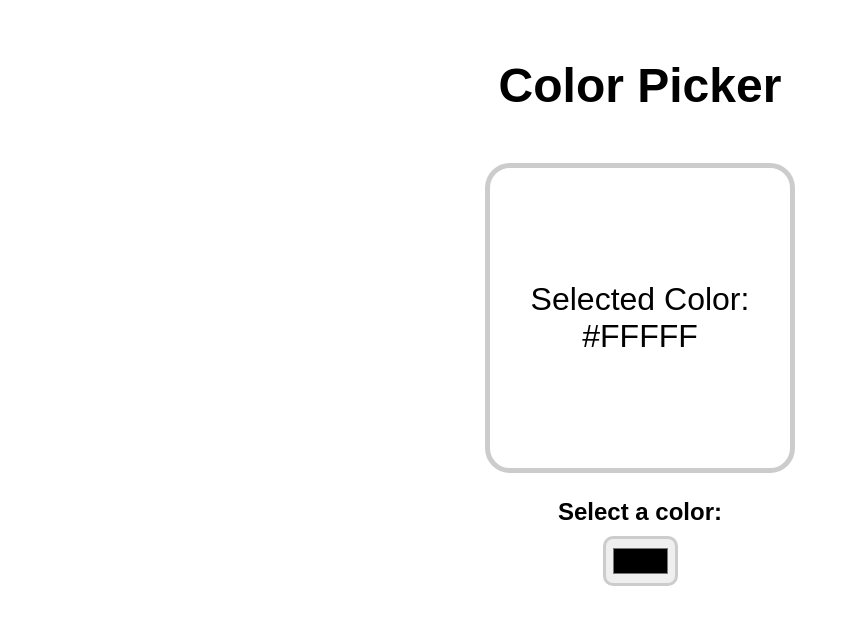
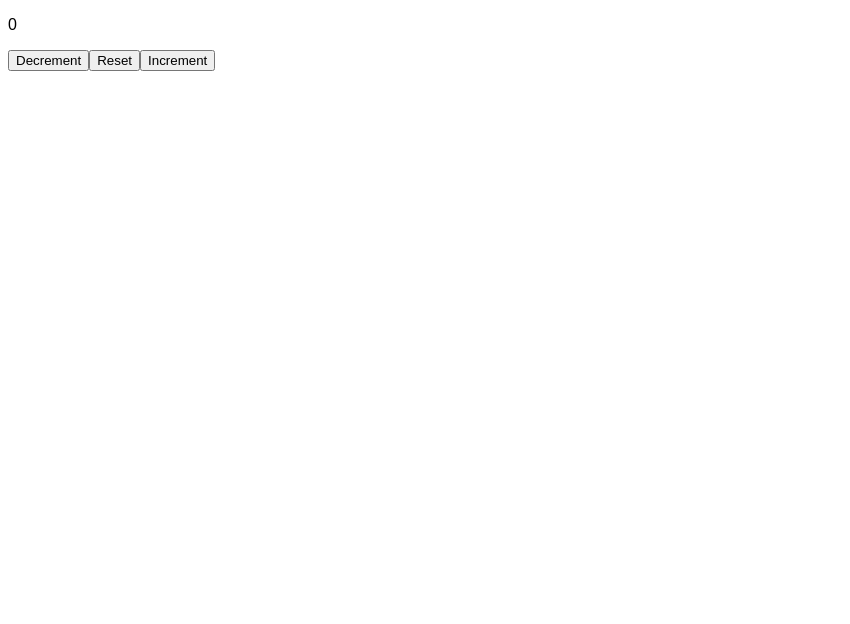
Before and after one commit to megumi-seki/react-full-course, a React (Vite) app: page / in a window 1280 px wide. Shown: the top 624 px of the page, without its empty margins (0-850 px from the left). Built offline with nearby package versions, Linux system fonts and the light colour scheme.

Commit message:
learn updater function

```diff
--- a/src/App.jsx
+++ b/src/App.jsx
@@ -1,7 +1,7 @@
-import ColorPicker from "./ColorPicker";
+import MyComponent from "./MyComponent"
 
 function App() {
-  return(<ColorPicker/>);
+  return(<MyComponent/>);
 }
 
 export default App
--- /dev/null
+++ b/src/MyComponent.jsx
@@ -0,0 +1,56 @@
+// updater function = A funcion passed as an argument to setState() usually
+//                    ex. setYear(updater function(usually arrow function))
+//                    Allow for safe updates based on the previous state
+//                    Used with multiple state updates and asynchronous functions
+//                    Good practice to use updater functions always
+
+import React, {useState} from "react";
+
+function MyComponent() {
+
+    const [count, setCount] = useState(0);
+
+    const increment = () => {
+        // // Uses the CURRENT state to calculate the NEXT state.
+        // // set functions do not trigger an update.
+        // // React batches together update for performance reasons.
+        // // NEXT state becomes the CURRENT state after an update.
+
+        // setCount(count + 1);
+        // setCount(count + 1);
+        // setCount(count + 1);
+        // // UPDATE
+
+
+
+        // Instead, use updater function!
+        // Takes the PENDING state to calculate Next state.
+        // React puts your updater function in a queue(waiting in line)
+        // During the next render, React will call them in the same order.
+        setCount(c => c + 1);
+        setCount(c => c + 1);
+        setCount(c => c + 1);
+    }
+
+    const decrement = () => {
+        setCount(c => c - 1);
+        setCount(c => c - 1);
+        setCount(c => c - 1);
+    }
+
+    const reset = () => {
+        setCount(0);
+    }
+
+    return(
+        <div className="counter-container">
+            <p className="count-display">{count}</p>
+            <button className="counter-button" onClick={decrement}>Decrement</button>
+            <button className="counter-button" onClick={reset}>Reset</button>
+            <button className="counter-button" onClick={increment}>Increment</button>
+        </div>
+    );
+
+}
+
+export default MyComponent
```
